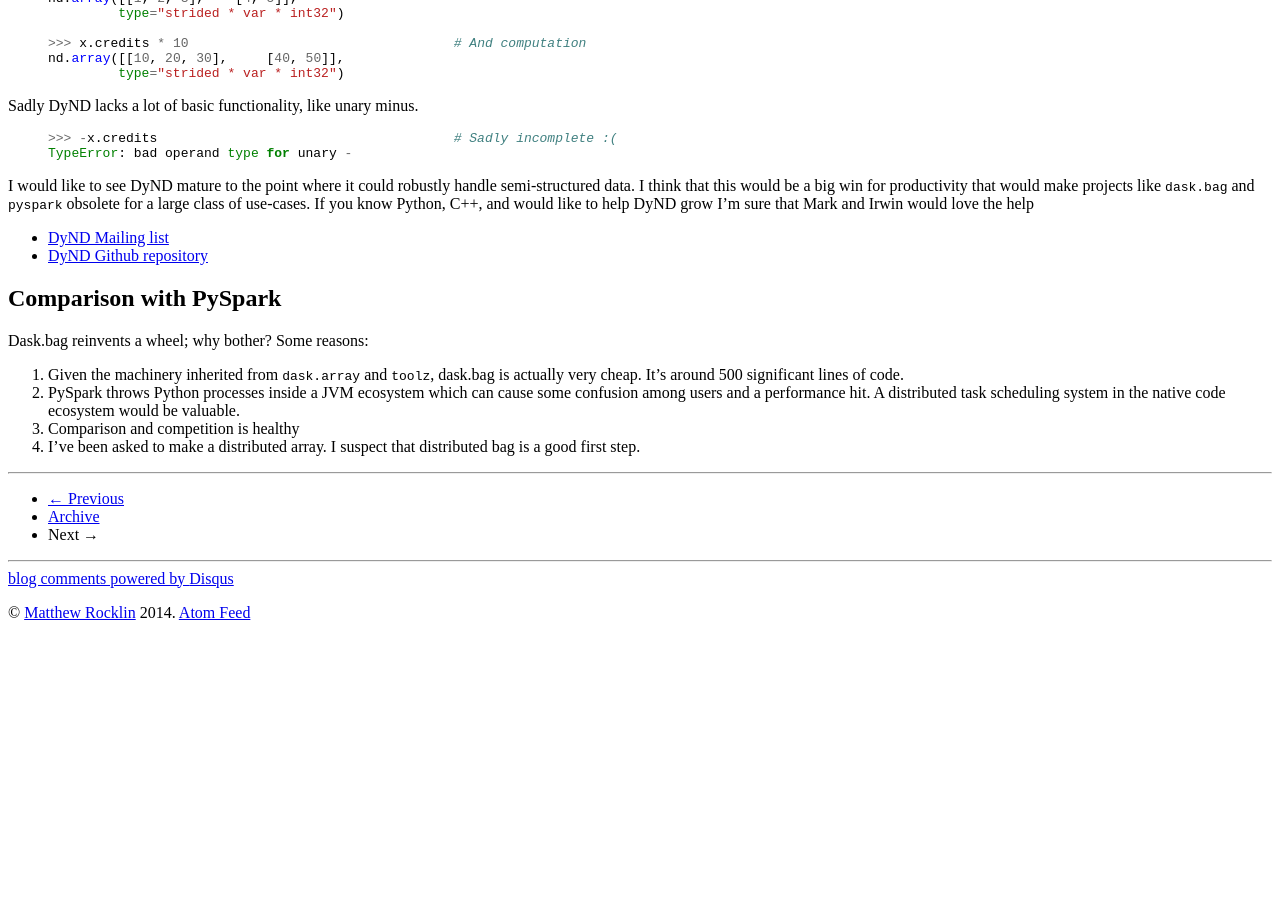
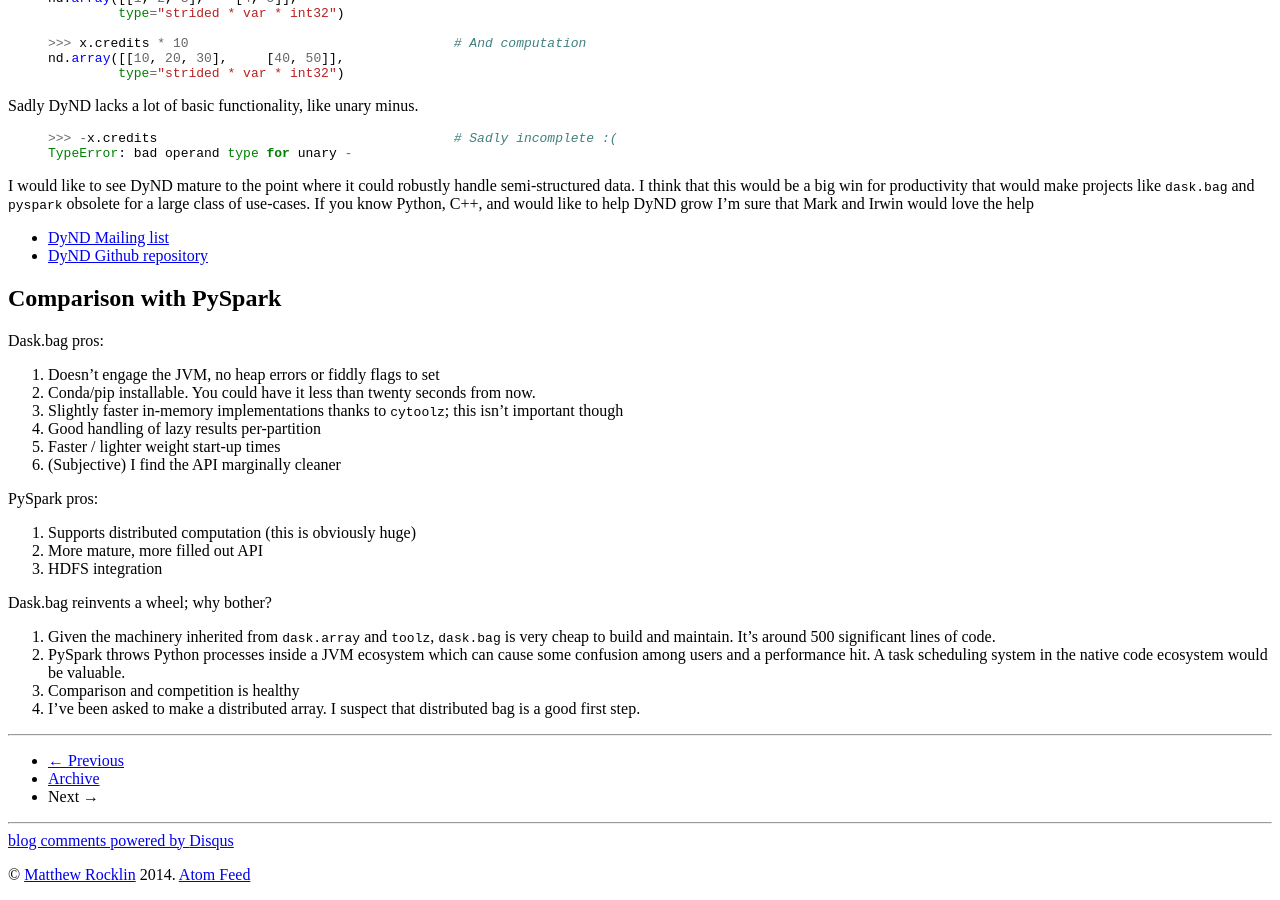
Before and after one commit to besyskymnbk/blog, a Jekyll site: the page built from _posts/work/2015-04-17-Profiling-Bag.md, in a window 1280 px wide and 900 px high, scrolled down 6067 px. Built offline with Jekyll 4.4.1, drawn with Linux system fonts in a browser that asks for light colours; comment, search, counter and statistics services are not loaded; before the commit the page ends 6705 px from its top, so only the background shows below that.

Commit message:
dask comparison

```diff
--- a/_posts/work/2015-04-17-Profiling-Bag.md
+++ b/_posts/work/2015-04-17-Profiling-Bag.md
@@ -565,13 +565,29 @@ I'm sure that Mark and Irwin would love the help
 Comparison with PySpark
 -----------------------
 
-Dask.bag reinvents a wheel; why bother?  Some reasons:
+Dask.bag pros:
 
-1.  Given the machinery inherited from `dask.array` and `toolz`, dask.bag is
-actually very cheap.  It's around 500 significant lines of code.
+1.  Doesn't engage the JVM, no heap errors or fiddly flags to set
+2.  Conda/pip installable.  You could have it less than twenty seconds from now.
+3.  Slightly faster in-memory implementations thanks to `cytoolz`; this isn't
+    important though
+4.  Good handling of lazy results per-partition
+5.  Faster / lighter weight start-up times
+6.  (Subjective) I find the API marginally cleaner
+
+PySpark pros:
+
+1.  Supports distributed computation (this is obviously huge)
+2.  More mature, more filled out API
+3.  HDFS integration
+
+Dask.bag reinvents a wheel; why bother?
+
+1.  Given the machinery inherited from `dask.array` and `toolz`, `dask.bag` is
+very cheap to build and maintain.  It's around 500 significant lines of code.
 2.  PySpark throws Python processes inside a JVM ecosystem which can cause some
-confusion among users and a performance hit.  A distributed task scheduling
+confusion among users and a performance hit.  A task scheduling
 system in the native code ecosystem would be valuable.
 3.  Comparison and competition is healthy
 4.  I've been asked to make a distributed array.  I suspect that distributed
-bag is a good first step.
+    bag is a good first step.
```
